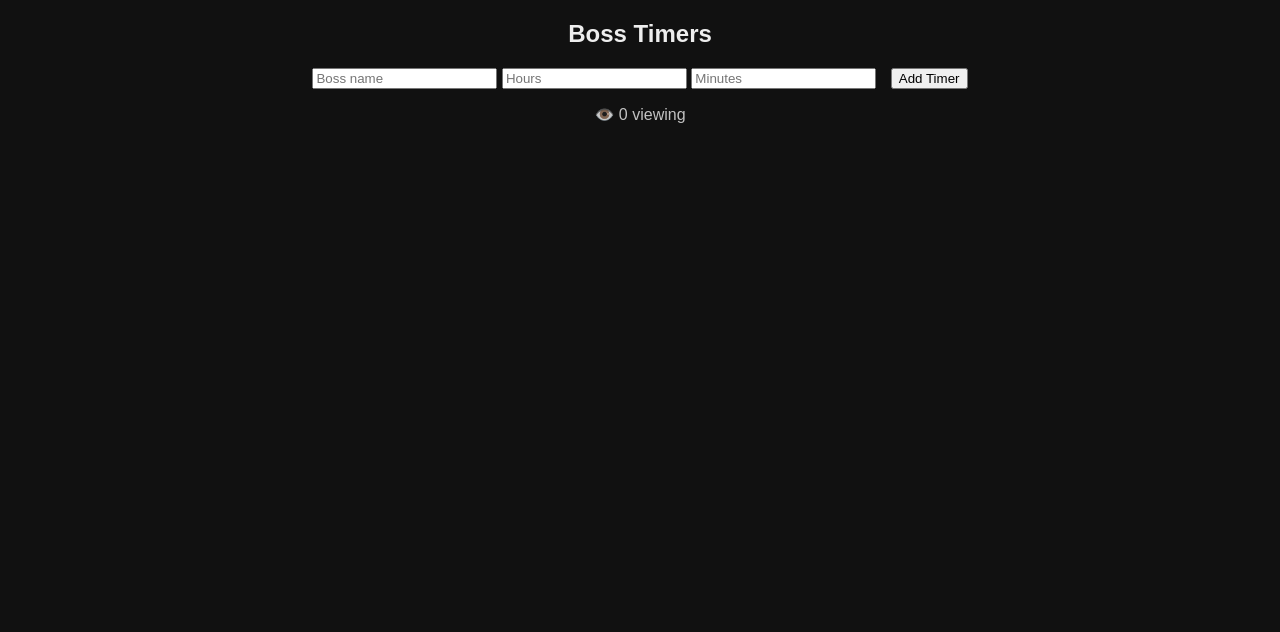
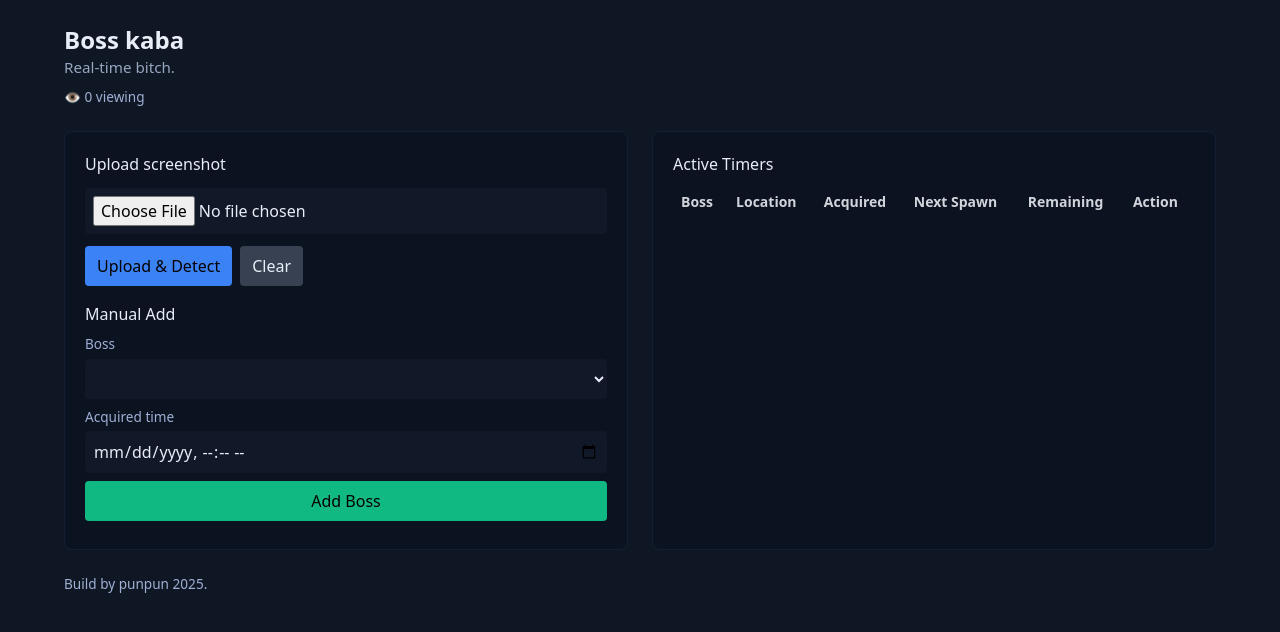
Before and after one commit to gordon023/bossDC, a website: page public/index.html in a window 1280 px wide. Drawn offline with nearby package versions, Linux system fonts and the light colour scheme; no server answers.

Commit message:
Update index.html

```diff
--- a/public/index.html
+++ b/public/index.html
@@ -3,47 +3,80 @@
 <head>
   <meta charset="utf-8" />
   <meta name="viewport" content="width=device-width,initial-scale=1" />
-    <title>Boss Timer</title>
+  <title>Boss Timer - Punpun</title>
+  <link href="https://cdn.jsdelivr.net/npm/tailwindcss@2.2.19/dist/tailwind.min.css" rel="stylesheet">
   <style>
-      body {
-        font-family: sans-serif;
-        background: #111;
-        color: #eee;
-        text-align: center;
-      }
-      #timers {
-        list-style: none;
-        padding: 0;
-      }
-      li {
-        background: #222;
-        margin: 8px auto;
-        padding: 10px;
-        width: 300px;
-        border-radius: 8px;
-      }
-      button {
-        margin-left: 10px;
-      }
-      #viewers {
-        margin-top: 10px;
-        opacity: 0.8;
-      }
+    /* simple clean dark theme tweaks */
+    body { background: #0f1724; color: #e6eef8; }
+    .card { background: #0b1220; border: 1px solid #132034; }
+    .muted { color: #97a6bf; font-size: 0.95rem; }
+    .small { font-size: 0.85rem; color: #9fb0d4; }
   </style>
 </head>
-  <body>
-    <h2>Boss Timers</h2>
+<body class="min-h-screen flex items-start justify-center p-6">
+  <div class="w-full max-w-6xl">
+    <header class="mb-6">
+      <h1 class="text-2xl font-semibold">Boss kaba</h1>
+      <p class="muted">Real-time bitch.</p>
+      <!-- viewer count under title -->
+      <div id="viewerWrapper" class="mt-2 small muted">👁️ <span id="viewerCount">0</span> viewing</div>
+    </header>
 
-    <input id="bossName" placeholder="Boss name" />
-    <input id="hours" type="number" placeholder="Hours" />
-    <input id="minutes" type="number" placeholder="Minutes" />
-    <button onclick="addTimer()">Add Timer</button>
+    <div class="grid grid-cols-1 md:grid-cols-2 gap-6">
+      <!-- Left: Upload + Manual -->
+      <div class="card p-5 rounded-lg">
+        <h2 class="font-medium mb-3">Upload screenshot</h2>
+        <input id="imageUpload" type="file" accept="image/*" class="mb-3 w-full bg-gray-900 p-2 rounded" />
+        <div class="flex gap-2 mb-3">
+          <button id="uploadBtn" class="px-3 py-2 bg-blue-500 rounded text-black font-medium">Upload & Detect</button>
+          <button id="clearOcrBtn" class="px-3 py-2 bg-gray-700 rounded">Clear</button>
+        </div>
+        <p id="status" class="small mb-4"></p>
 
-    <ul id="timers"></ul>
+        <h2 class="font-medium mb-2">Manual Add</h2>
+        <div class="mb-2">
+          <label class="small mb-1 block">Boss</label>
+          <select id="manualBoss" class="w-full p-2 rounded bg-gray-900"></select>
+        </div>
+        <div class="mb-2">
+          <label class="small mb-1 block">Acquired time</label>
+          <input id="manualAcquired" type="datetime-local" class="w-full p-2 rounded bg-gray-900" />
+        </div>
+        <div class="mb-2">
+          <button id="manualAdd" class="w-full py-2 bg-green-500 text-black font-medium rounded">Add Boss</button>
+        </div>
+        <p id="manualStatus" class="small"></p>
+      </div>
 
-    <p id="viewers">👁️ 0 viewing</p>
+      <!-- Right: Active Timers only (Spawned table removed) -->
+      <div class="card p-5 rounded-lg">
+        <h2 class="font-medium mb-3">Active Timers</h2>
+        <div class="overflow-auto max-h-64">
+          <table class="w-full text-left">
+            <thead class="text-sm text-gray-300">
+              <tr>
+                <th class="px-2 py-1">Boss</th>
+                <th class="px-2 py-1">Location</th>
+                <th class="px-2 py-1">Acquired</th>
+                <th class="px-2 py-1">Next Spawn</th>
+                <th class="px-2 py-1">Remaining</th>
+                <th class="px-2 py-1">Action</th>
+              </tr>
+            </thead>
+            <tbody id="activeBody" class="text-sm"></tbody>
+          </table>
+        </div>
+      </div>
+    </div>
 
+    <footer class="mt-6 muted small">Build by punpun 2025.</footer>
+  </div>
+
+  <!-- socket.io client -->
   <script src="/socket.io/socket.io.js"></script>
-    <script src="client.js"></script>
+  <!-- Tesseract.js (browser OCR) -->
+  <script src="https://cdn.jsdelivr.net/npm/tesseract.js@v2.1.5/dist/tesseract.min.js"></script>
+  <!-- client logic -->
+  <script src="/client.js"></script>
 </body>
 </html>
```
Lines whose indentation alone changed are shown as unchanged.
